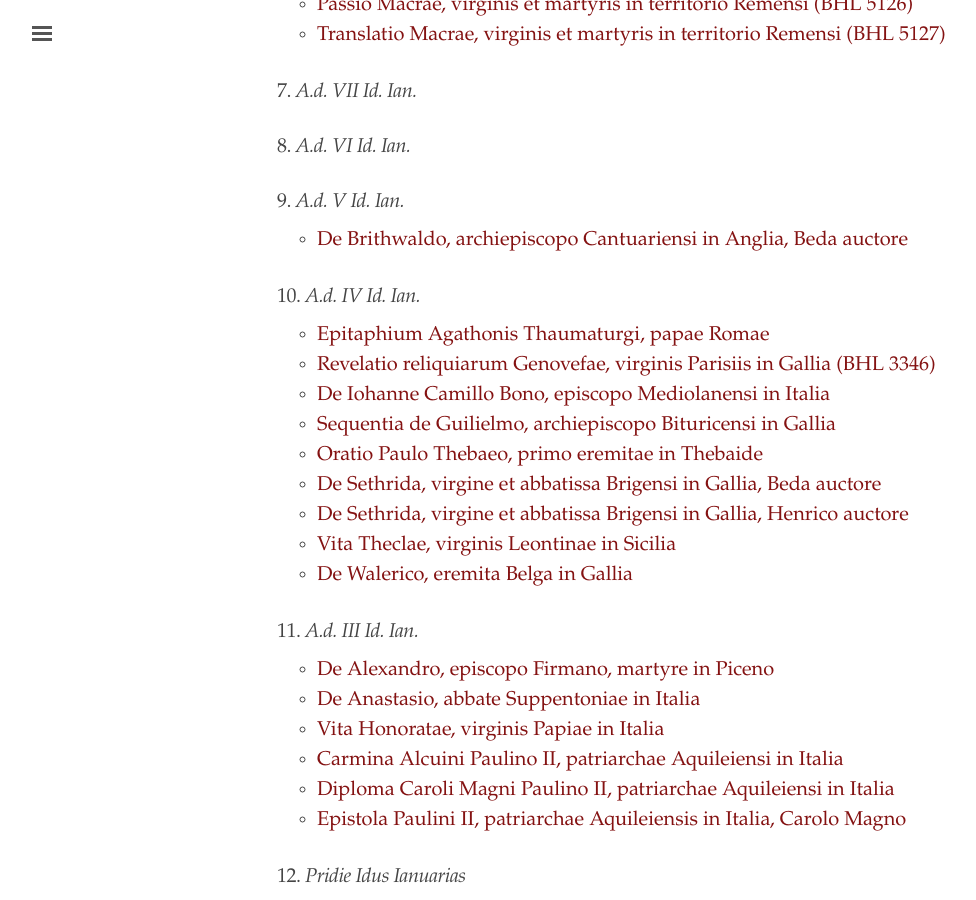
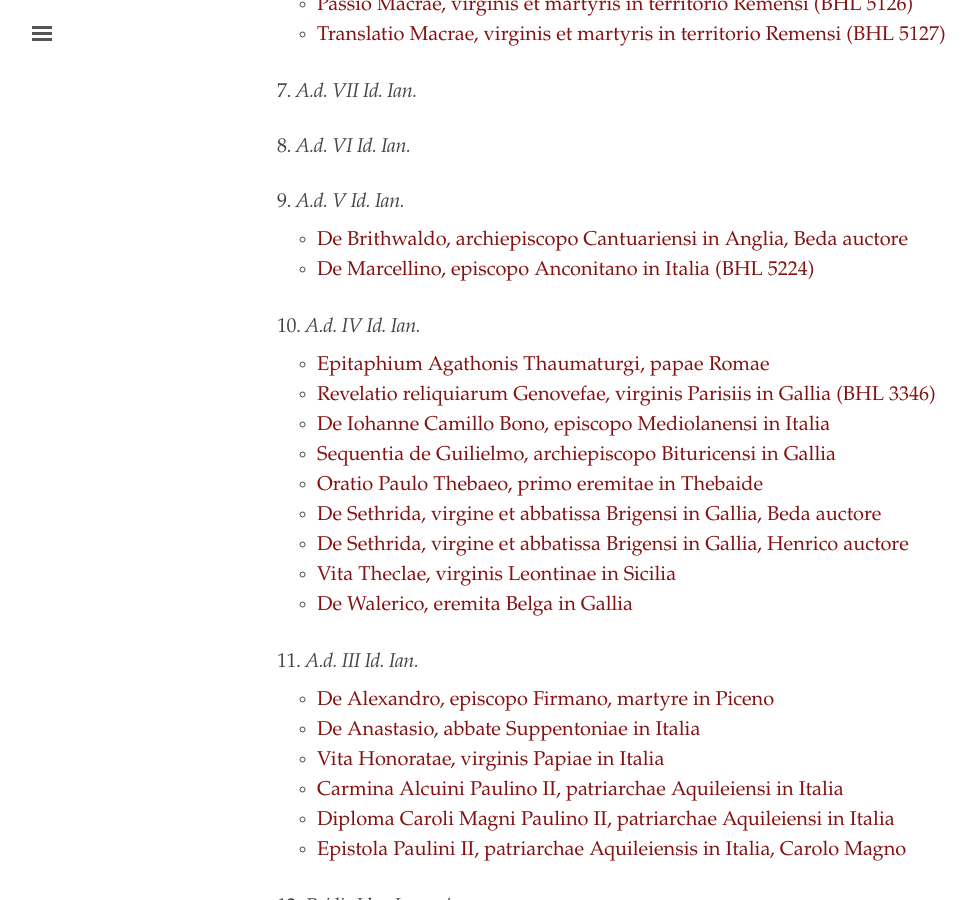
Before and after one commit to cjkoepke1/latin-hagiography, a Jekyll site: the page built from index.md, in a window 1280 px wide and 900 px high, scrolled down 1420 px. Shown: the whole window, without its empty margins (3-979 px from the left). Built offline with Jekyll 4.4.1, drawn with Linux system fonts in a browser that asks for light colours.

Commit message:
Added De Marcellino Anconitano

```diff
--- a/index.md
+++ b/index.md
@@ -58,6 +58,7 @@ title: "Latin Hagiography"
 ### 9. *A.d. V Id. Ian.*
 
 - [De Brithwaldo, archiepiscopo Cantuariensi in Anglia, Beda auctore](https://cjkoepke1.github.io/latin-hagiography/texts/de-brithwaldo/)
+- [De Marcellino, episcopo Anconitano in Italia (BHL 5224)](https://cjkoepke1.github.io/latin-hagiography/texts/de-marcellino-anconitano/)
 
 ### 10. *A.d. IV Id. Ian.*
 
```
